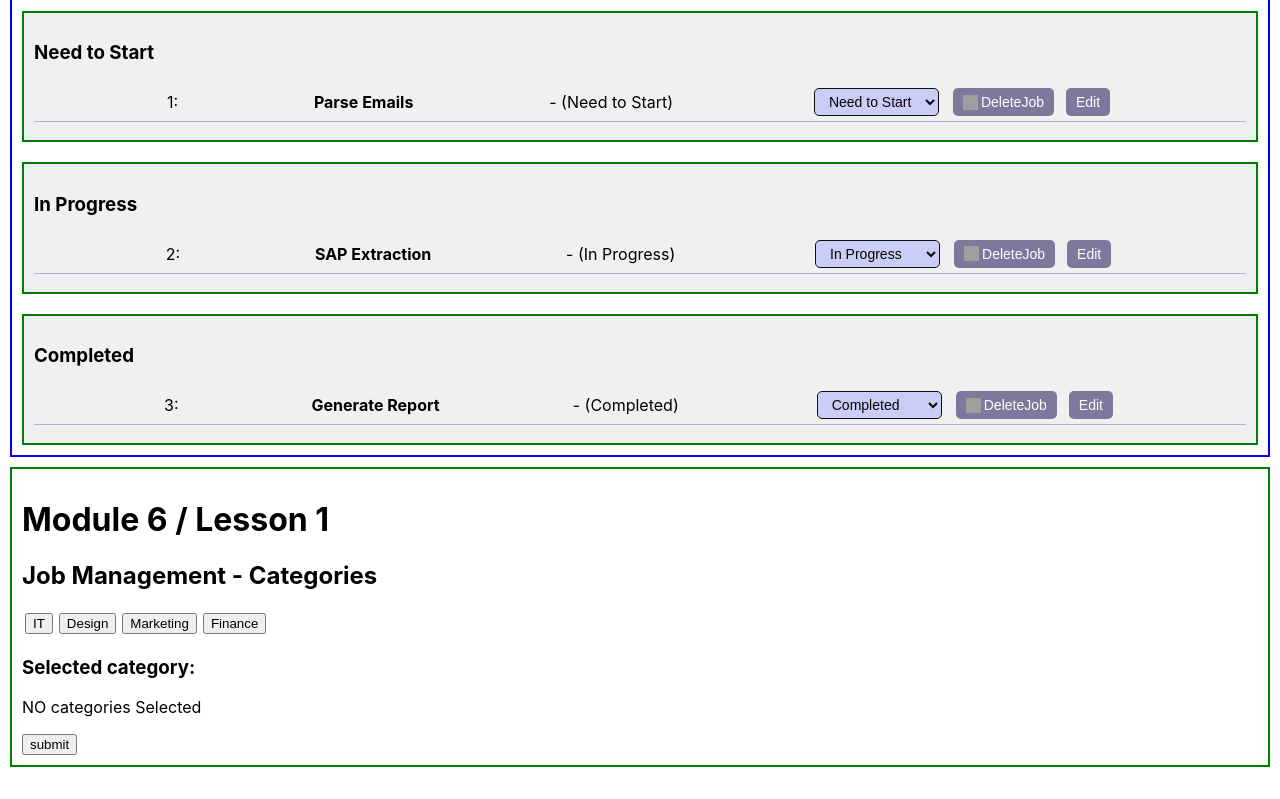
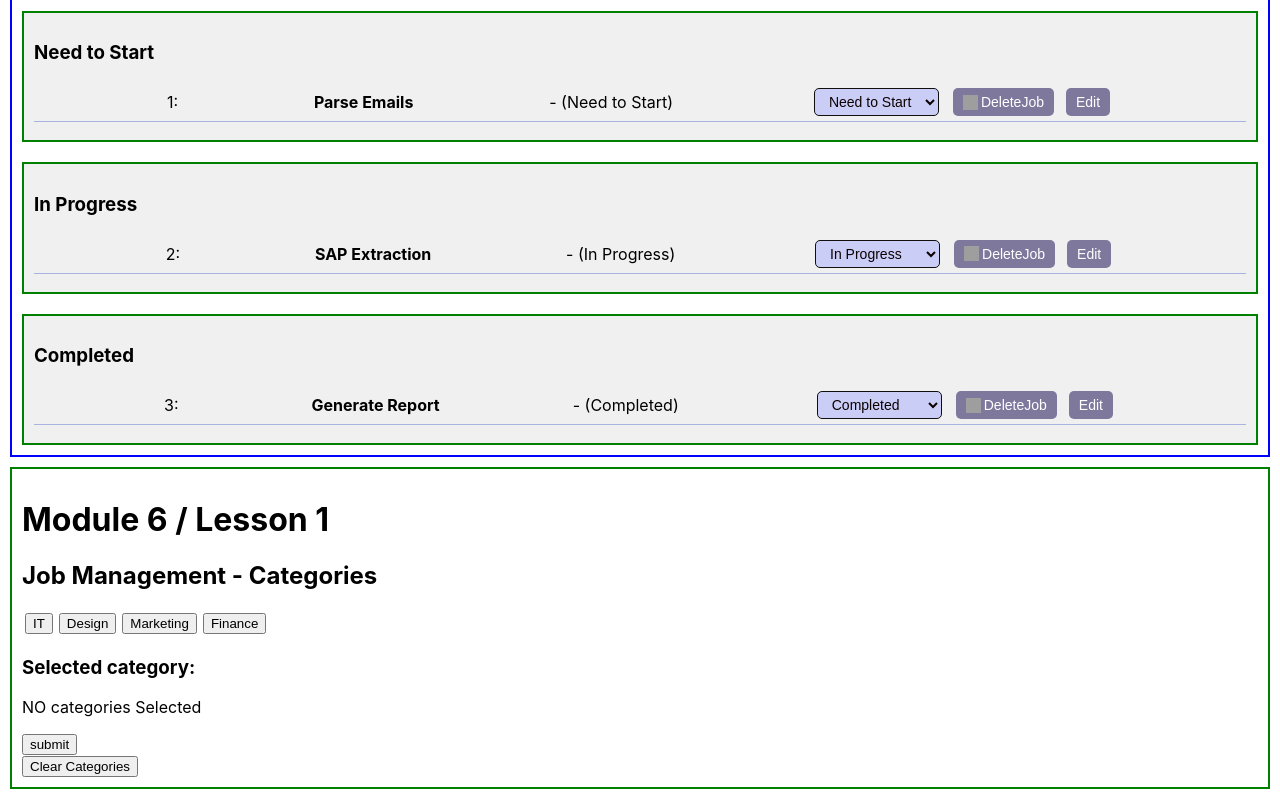
Before and after one commit to youweb3/Module-3-React-Skill, a React (Create React App) app in the folder my-app/: page / in a window 1280 px wide. Shown: the part 4413-5212 px from the top of the page. Before the commit the page ends 5190 px from the top, so only its background shows below. Built offline with nearby package versions, Linux system fonts and the light colour scheme; grey boxes are pictures that could not be loaded.

Commit message:
Added_clear_button_feature
Added the Clear Categories button that removes all selected categories.

```diff
--- a/my-app/src/ComponentModule6/Lesson1/JobManagementCategory.js
+++ b/my-app/src/ComponentModule6/Lesson1/JobManagementCategory.js
@@ -12,6 +12,7 @@ const JobManagementCategory = () => {
   const [error, setError] = useState('');
 
   const availableCategories = ["IT", "Design", "Marketing", "Finance"]; //
+
   const handleCategoryToggle = (category) => {
     const isSelected = jobDetails.categories.includes(category); //check if category available or not, true or false
     if (isSelected) {
@@ -25,7 +26,7 @@ const JobManagementCategory = () => {
     }
   };
 
-  const handleSubmit = (e) =>{
+  const handleSubmit = (e) => {
     e.preventDefault();
 
     if (jobDetails.categories.length === 0) {
@@ -34,6 +35,10 @@ const JobManagementCategory = () => {
     }
     setError('');
     console.log('Submitted Job Details:', jobDetails)
+  }
+
+  const handleClearCategories = (cate) => {
+    setJobDetails({ ...jobDetails, categories: [] })
   }
 
   return (
@@ -72,10 +77,12 @@ const JobManagementCategory = () => {
         )}
       </div>
 
-          <form onSubmit={handleSubmit}>
+      <form onSubmit={handleSubmit}>
         <button type="submit">submit</button>
         {error && <p>{error}</p>}
       </form>
+
+      <button type="button" onClick={() => handleClearCategories()}>Clear Categories</button>
     </div>
   );
 };
```
